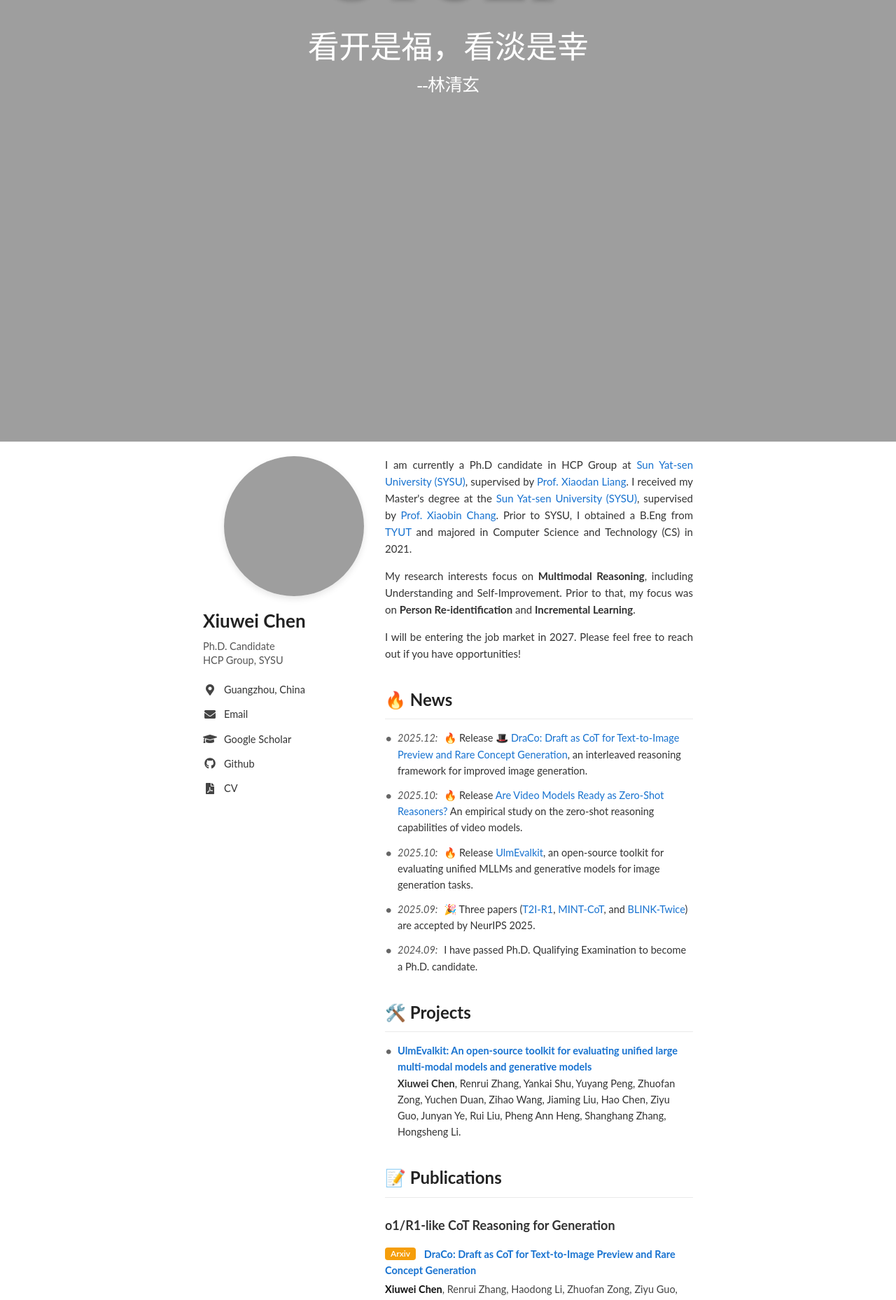
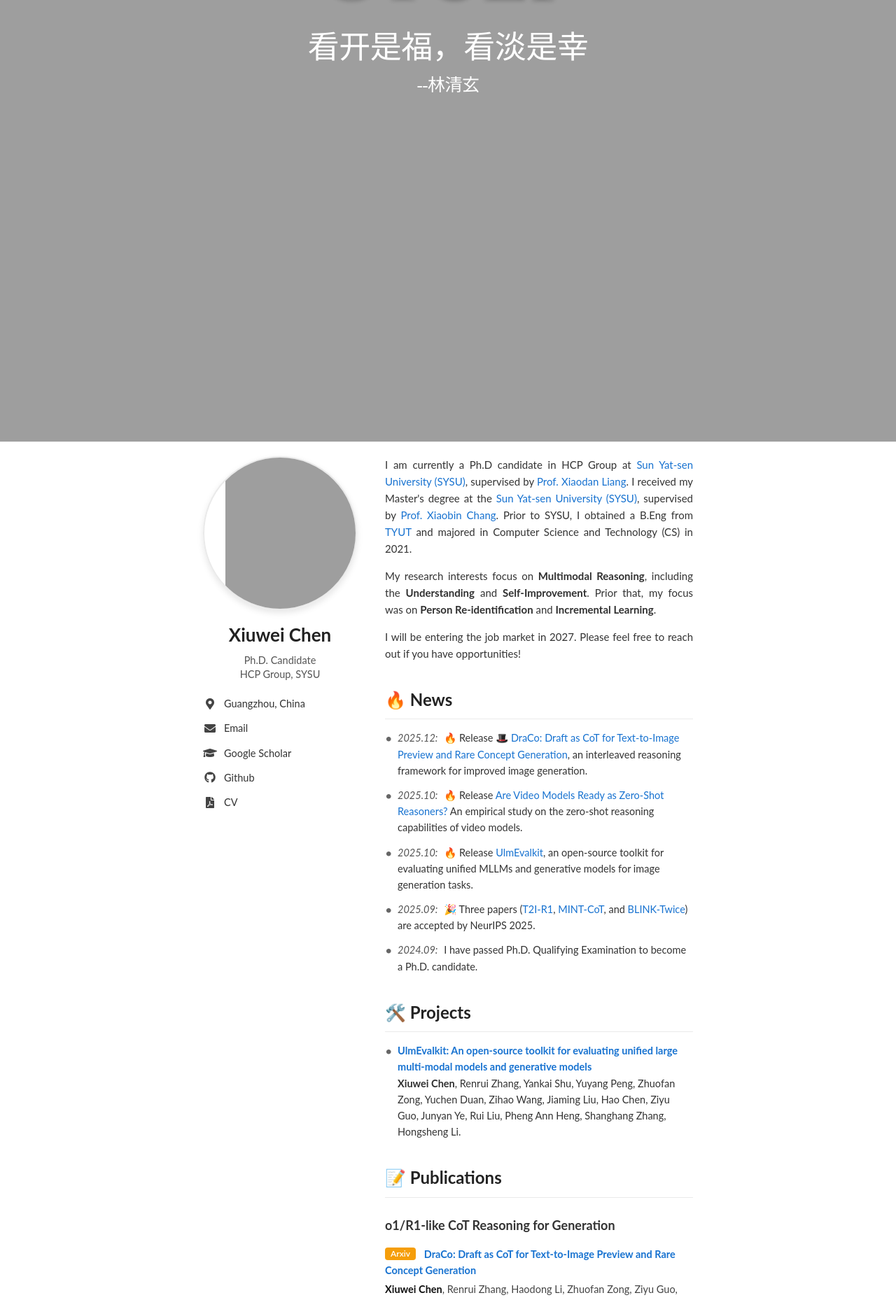
Before and after one commit to chen-xw/chen-xw.github.io, a Jekyll site: the page built from index.markdown, in a window 1280 px wide. Shown: the part 429-2287 px from the top of the page at 70% size. Built offline with Jekyll 4.4.1, drawn with Linux system fonts in a browser that asks for light colours; comment, search, counter and statistics services are not loaded; some of the changed lines change nothing that is shown; grey boxes are pictures that could not be loaded.

Commit message:
Update index.markdown

```diff
--- a/index.markdown
+++ b/index.markdown
@@ -5,34 +5,40 @@ permalink: /
 ---
 
 <style type="text/css">
-    /* 核心页面布局 */
+    /* 核心学术页面布局 */
     .academic-page {
         font-family: 'Lato', -apple-system, BlinkMacSystemFont, "Segoe UI", Roboto, Helvetica, Arial, sans-serif;
         color: #333;
         line-height: 1.6;
         display: flex;
         flex-wrap: wrap;
-        max-width: 1050px;
+        max-width: 1050px; /* 增加了整体容器的最大宽度，让它变宽 */
         margin: 0 auto;
         padding: 20px 10px;
     }
 
-    /* 左侧边栏 */
+    /* 左侧边栏 (个人资料部分) */
     .academic-sidebar {
-        width: 260px;
+        width: 260px; /* 设定一个较宽的左侧导航栏 */
         padding-right: 40px;
         margin-bottom: 30px;
     }
-    .hp-photo {
-        width: 200px;
-        height: 200px;
+    .hp-photo-container {
+        width: 220px;
+        height: 220px;
         border-radius: 50%;
-        object-fit: cover;
-        margin-bottom: 15px;
+        overflow: hidden;
+        margin: 0 auto 15px auto;
+        border: 2px solid #eaeaea; /* 添加一个边框 */
         box-shadow: 0 4px 10px rgba(0,0,0,0.1);
     }
-    .author-name { font-size: 26px; font-weight: 700; color: #222; margin-bottom: 5px; }
-    .author-title { font-size: 14.5px; color: #555; margin-bottom: 20px; line-height: 1.4; }
+    .hp-photo {
+        width: 100%;
+        height: 100%;
+        object-fit: cover;
+    }
+    .author-name { font-size: 26px; font-weight: 700; text-align: center; color: #222; margin-bottom: 5px; }
+    .author-title { font-size: 14.5px; text-align: center; color: #555; margin-bottom: 20px; line-height: 1.4; }
 
     .contact-info { list-style: none; padding: 0; margin: 0; }
     .contact-info li { margin-bottom: 12px; font-size: 14.5px; display: flex; align-items: center; }
@@ -42,14 +48,14 @@ permalink: /
 
     /* 右侧主内容区 */
     .academic-main {
-        flex: 1;
+        flex: 1; /* 主内容区占据剩余宽度 */
         min-width: 0;
     }
     .academic-main p { font-size: 15px; margin-bottom: 15px; text-align: justify; }
     .academic-main a { color: #1772d0; text-decoration: none; }
     .academic-main a:hover { text-decoration: underline; }
 
-    /* 章节标题 */
+    /* 章节标题样式 */
     .section-title {
         font-size: 24px;
         font-weight: bold;
@@ -63,13 +69,13 @@ permalink: /
     }
     .section-title i { margin-right: 10px; font-size: 22px; }
 
-    /* 列表样式 (News & Projects) */
+    /* News & Projects 列表样式 */
     ul.custom-list { list-style-type: none; padding-left: 0; margin-top: 0; }
     ul.custom-list li { margin-bottom: 12px; position: relative; padding-left: 18px; font-size: 14.5px; }
     ul.custom-list li::before { content: "•"; position: absolute; left: 0; color: #666; font-size: 18px; line-height: 1.4; }
     .date-text { font-style: italic; color: #555; margin-right: 5px; }
 
-    /* 论文列表样式 */
+    /* Publications 列表样式 */
     .pub-category { font-size: 18px; font-weight: bold; margin-top: 25px; margin-bottom: 15px; color: #333; }
     ul.pub-list { list-style: none; padding: 0; margin: 0; }
     ul.pub-list li { margin-bottom: 20px; font-size: 14.5px; }
@@ -78,7 +84,7 @@ permalink: /
     .pub-authors { color: #444; }
     .pub-authors strong { color: #111; font-weight: 700; }
 
-    /* 漂亮的彩色标签 (Badges) */
+    /* 彩色标签 Badges，颜色取自你截图中的风格 */
     .badge {
         display: inline-block;
         padding: 3px 8px;
@@ -90,11 +96,11 @@ permalink: /
         vertical-align: text-bottom;
         line-height: 1;
     }
-    .tag-arxiv { background-color: #f59e0b; } /* 橙色 */
+    .tag-arxiv { background-color: #f59e0b; } /* 橙黄 */
     .tag-conf { background-color: #8b5cf6; }  /* 紫色 */
     .tag-blog { background-color: #10b981; }  /* 绿色 */
 
-    /* 手机端自适应响应式 */
+    /* 手机自适应响应式，防止变窄时错乱 */
     @media (max-width: 768px) {
         .academic-page { flex-direction: column; }
         .academic-sidebar { width: 100%; padding-right: 0; text-align: center; margin-bottom: 20px; }
@@ -103,11 +109,14 @@ permalink: /
 </style>
 
 <link rel="stylesheet" href="https://cdnjs.cloudflare.com/ajax/libs/font-awesome/5.15.3/css/all.min.css">
+<script async defer src="https://buttons.github.io/buttons.js"></script>
 
 <div class="academic-page">
 
     <div class="academic-sidebar">
-        <img class="hp-photo" src="./imgs/photo.jpg" alt="Xiuwei Chen">
+        <div class="hp-photo-container">
+            <img class="hp-photo" src="./imgs/photo.jpg" alt="Xiuwei Chen">
+        </div>
         <div class="author-name">Xiuwei Chen</div>
         <div class="author-title">
             Ph.D. Candidate<br>
@@ -115,10 +124,10 @@ permalink: /
         </div>
         <ul class="contact-info">
             <li><i class="fas fa-map-marker-alt"></i> Guangzhou, China</li>
-            <li><i class="fas fa-envelope"></i> <a href="mailto:chenxw83@mail2.sysu.edu.cn">Email</a></li>
-            <li><i class="fas fa-graduation-cap"></i> <a href="https://scholar.google.com/">Google Scholar</a></li>
-            <li><i class="fab fa-github"></i> <a href="https://github.com/chen-xw">Github</a></li>
-            <li><i class="fas fa-file-pdf"></i> <a href="misc/CV_XiuweiChen.pdf">CV</a></li>
+            <li><i class="fas fa-envelope"></i> Email</li>
+            <li><i class="fas fa-graduation-cap"></i> Google Scholar</li>
+            <li><i class="fab fa-github"></i> Github</li>
+            <li><i class="fas fa-file-pdf"></i> CV</li>
         </ul>
     </div>
 
@@ -128,7 +137,7 @@ permalink: /
             I am currently a Ph.D candidate in HCP Group at <a href="https://sai.sysu.edu.cn/">Sun Yat-sen University (SYSU)</a>, supervised by <a href="https://scholar.google.com/citations?user=voxznZAAAAAJ&hl=zh-CN">Prof. Xiaodan Liang</a>. I received my Master's degree at the <a href="https://www.sysu.edu.cn/">Sun Yat-sen University (SYSU)</a>, supervised by <a href="https://xb-chang.github.io/">Prof. Xiaobin Chang</a>. Prior to SYSU, I obtained a B.Eng from <a href="https://www.tyut.edu.cn/">TYUT</a> and majored in Computer Science and Technology (CS) in 2021.
         </p>
         <p>
-            My research interests focus on <strong>Multimodal Reasoning</strong>, including Understanding and Self-Improvement. Prior to that, my focus was on <strong>Person Re-identification</strong> and <strong>Incremental Learning</strong>.
+            My research interests focus on <strong>Multimodal Reasoning</strong>, including the <strong>Understanding</strong> and <strong>Self-Improvement</strong>. Prior that, my focus was on <strong>Person Re-identification</strong> and <strong>Incremental Learning</strong>.
         </p>
         <p>
             I will be entering the job market in 2027. Please feel free to reach out if you have opportunities!
```
